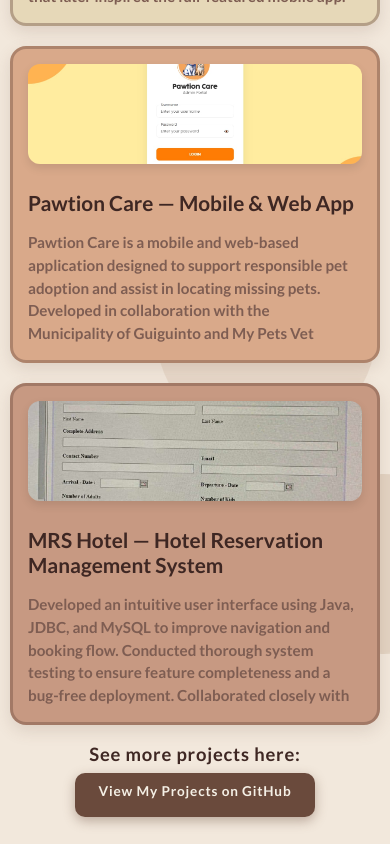
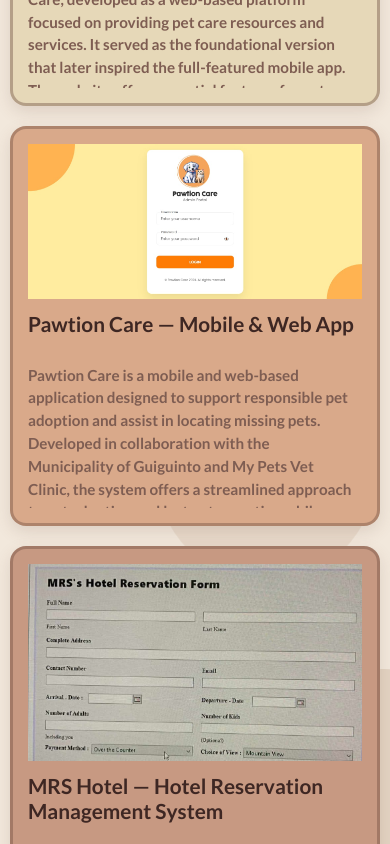
Before and after one commit to julianaaplaonsantos/mywebsite, a React (Vite) app: page / in a window 390 px wide. Shown: the part 2100-2944 px from the top of the page. Built offline with nearby package versions, Linux system fonts and the light colour scheme.

Commit message:
projects UI/UX fix for mobile

```diff
--- a/src/sections/Projects.css
+++ b/src/sections/Projects.css
@@ -5,7 +5,6 @@
   --secondary-text: #A89F91;
   --primary-text: #2E2E2E;
   --bg-color: #FFF9F0;
-
   --card-bg-cream: #E6D8B8;
   --card-bg-terracotta: #C79982;
   --card-bg-peach: #D9A98A;
@@ -14,7 +13,7 @@
 .section-title {
   font-size: 35px;
   margin-top: -30px;
-  margin-bottom: 20px;
+  margin-bottom: 25px;
   color: var(--primary-text);
   font-weight: 700;
   letter-spacing: 1.2px;
@@ -31,19 +30,14 @@
 
 .project-card {
   border-radius: 16px;
-  padding: 24px;
-  height: 320px;
+  padding: 16px;
   display: flex;
   flex-direction: column;
   background-color: var(--card-bg, #fff);
   color: var(--primary-text);
-
   border: 3px solid rgba(106, 74, 60, 0.4);
   box-shadow: 0 6px 16px rgba(106, 74, 60, 0.15);
-
   transition: transform 0.3s ease, box-shadow 0.3s ease;
-  background-color: var(--card-bg-cream);
-  color: var(--primary-text);
   cursor: pointer;
 }
 
@@ -54,49 +48,66 @@
 
 .project-card:nth-child(1) {
   background-color: var(--card-bg-cream);
-  color: var(--primary-text);
 }
 
 .project-card:nth-child(2) {
   background-color: var(--card-bg-peach);
-  color: var(--primary-text);
 }
 
 .project-card:nth-child(3) {
   background-color: var(--card-bg-terracotta);
-  color: var(--primary-text);
+}
+
+.project-image-wrapper {
+  position: relative;
+  border-radius: 12px;
+  overflow: hidden;
+  width: 100%;
+  height: 180px;
+  flex-shrink: 0;
 }
 
 .project-image {
   width: 100%;
-  height: 100px;
+  height: 100%;
   object-fit: cover;
-  border-radius: 12px;
-  margin-bottom: 12px;
-  flex-shrink: 0;
-  box-shadow: 0 4px 10px rgba(0,0,0,0.1);
+  transition: all 0.3s ease;
 }
 
-.project-placeholder {
+.project-overlay {
+  position: absolute;
+  top: 0;
+  left: 0;
   width: 100%;
-  height: 140px;
-  background: #ddd;
+  height: 100%;
+  background: rgba(0,0,0,0.45);
+  color: #fff;
   display: flex;
   align-items: center;
   justify-content: center;
+  font-weight: 700;
+  font-size: 1.2rem;
+  opacity: 0;
+  transition: opacity 0.3s ease;
   border-radius: 12px;
-  color: #999;
-  font-style: italic;
-  margin-bottom: 14px;
-  flex-shrink: 0;
-  user-select: none;
+  pointer-events: none;
+}
+
+.project-image-wrapper:hover .project-image {
+  filter: blur(3px);
+  transform: scale(1.05);
+}
+
+.project-image-wrapper:hover .project-overlay {
+  opacity: 1;
 }
 
 .project-content {
-  max-height: 120px;
+  flex-grow: 1;
+  margin-top: 12px;
+  padding-right: 8px;
+  max-height: 150px;
   overflow-y: auto;
-  flex-grow: 1;
-  padding-right: 8px;
   scrollbar-width: thin;
   scrollbar-color: #3f3c33 transparent;
 }
@@ -126,49 +137,38 @@
 }
 
 .see-more-container {
-  margin-top: -22px;
-  margin-bottom: 10px;
+  margin-top: 20px;
   text-align: center;
   color: var(--primary-text);
   font-size: 1.15rem;
   font-weight: 700;
   letter-spacing: 0.8px;
-  user-select: none;
 }
 
 .github-button {
   display: inline-block;
   margin-top: 8px;
   padding: 14px 34px;
-  background-color: var(--button-bg, #6a4a3c);
-  color: var(--button-text, #f5f0e6);
+  background-color: var(--warm-brown);
+  color: var(--cream-beige);
   text-decoration: none;
   border-radius: 10px;
   font-weight: 700;
   font-size: 1rem;
   box-shadow: 0 4px 12px rgba(106, 74, 60, 0.4);
   transition: background-color 0.35s ease, color 0.35s ease, box-shadow 0.35s ease;
-  user-select: none;
 }
 
 .github-button:hover,
 .github-button:focus {
-  background-color: var(--button-hover-bg, #a67c52);
-  color: var(--button-hover-text, #3b2f24);
+  background-color: #a67c52;
+  color: #3b2f24;
   box-shadow: 0 6px 18px rgba(166, 124, 82, 0.6);
-  outline: none;
-  cursor: pointer;
 }
 
 @keyframes fadeSlideUp {
-  0% {
-    opacity: 0;
-    transform: translateY(40px);
-  }
-  100% {
-    opacity: 1;
-    transform: translateY(0);
-  }
+  0% { opacity: 0; transform: translateY(40px); }
+  100% { opacity: 1; transform: translateY(0); }
 }
 
 .projects-section {
@@ -179,7 +179,6 @@
   text-align: center;
   opacity: 0;
   transform: translateY(48px);
-  transition: none;
   scroll-margin-top: 50px;
 }
 
@@ -280,50 +279,9 @@
   animation: floatUpDown 8s infinite alternate 1.5s;
 }
 
-.project-image-wrapper {
-  position: relative;
-  display: block;
-  border-radius: 12px;
-  overflow: hidden;
-  height: 180px;
-}
-
-.project-overlay {
-  position: absolute;
-  top: 0;
-  left: 0;
-  width: 100%;
-  height: 100%;
-  background: rgba(0,0,0,0.45);
-  color: #fff;
-  display: flex;
-  align-items: center;
-  justify-content: center;
-  font-weight: 700;
-  font-size: 1.2rem;
-  opacity: 0;
-  transition: opacity 0.3s ease;
-  border-radius: 12px;
-  pointer-events: none;
-}
-
-.project-image-wrapper:hover .project-image {
-  filter: blur(3px);
-  transform: scale(1.05);
-  transition: all 0.3s ease;
-}
-
-.project-image-wrapper:hover .project-overlay {
-  opacity: 1;
-}
-
 @keyframes floatUpDown {
-  0% {
-    transform: translateY(0);
-  }
-  100% {
-    transform: translateY(-30px);
-  }
+  0% { transform: translateY(0); }
+  100% { transform: translateY(-30px); }
 }
 
 @media (max-width: 768px) {
@@ -333,7 +291,7 @@
 
   .section-title {
     font-size: 28px;
-    margin-bottom: 30px;
+    margin-bottom: 25px;
   }
 
   .projects-grid {
@@ -343,27 +301,26 @@
   }
 
   .project-card {
-    height: auto;
-    min-height: 300px;
+    min-height: auto;
     padding: 20px;
   }
 
   .project-card h3 {
-    margin-top: 14px;
+    margin-top: 12px;
     margin-bottom: 10px;
     font-size: 1.3rem;
     color: var(--primary-text);
   }
 
-  .project-image,
-  .project-placeholder {
-    height: 120px;
+  .project-image-wrapper {
+    height: 140px;
   }
 
   .github-button {
     padding: 12px 28px;
     font-size: 0.9rem;
   }
+}
 
 @media (max-width: 480px) {
   .projects-section {
@@ -376,12 +333,10 @@
 
   .project-card {
     padding: 15px;
-    min-height: 280px;
   }
 
-  .project-image,
-  .project-placeholder {
-    height: 100px;
+  .project-image-wrapper {
+    height: 120px;
   }
 
   .project-description {
@@ -393,4 +348,3 @@
     font-size: 0.85rem;
   }
 }
-}
```
